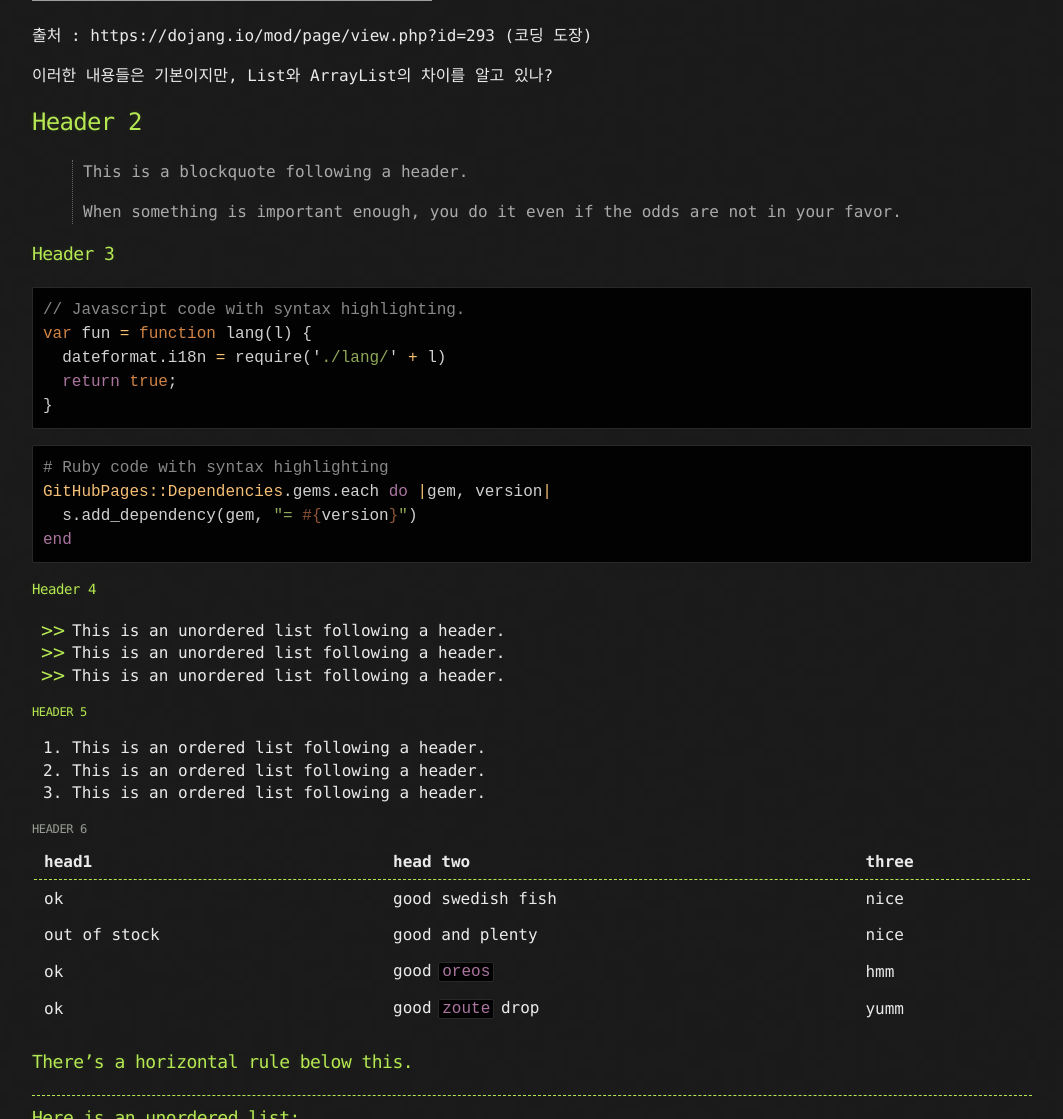
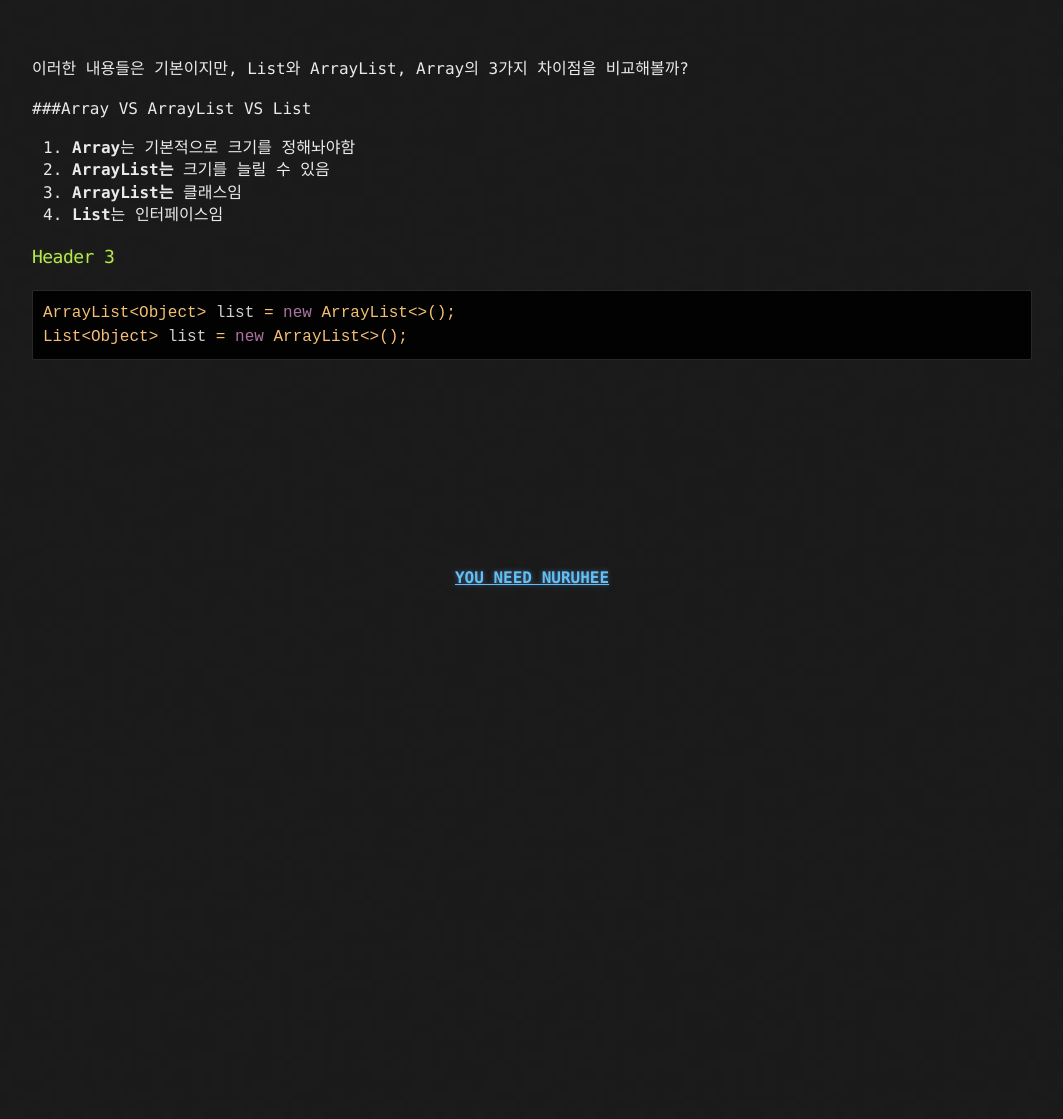
Before and after one commit to dev-nuruhee/nlog, a Jekyll site: the page built from _posts/2021-06-16-SecondPost.md, in a window 1280 px wide and 1400 px high, scrolled down 466 px. Shown: the part 281-1400 px from the top of the window, without its empty margins (108-1171 px from the left). Built offline with Jekyll 4.4.1, drawn with Linux system fonts in a browser that asks for light colours; some of the changed text lies outside the part shown; grey boxes are pictures that could not be loaded.

Commit message:
테스트

````diff
--- a/_posts/2021-06-16-SecondPost.md
+++ b/_posts/2021-06-16-SecondPost.md
@@ -10,116 +10,24 @@ published: true
 배열은 순차적으로 데이터를 저장하고 인덱스 번호로 접근함<br>
 그렇기에 빠른 접근이 가능하지만, 데이터를 추가하거나 삭제에 있어 비교적 어려워. <br>
 
-### Small image
-
 ![배열](https://user-images.githubusercontent.com/54430432/122173266-9261f980-cebc-11eb-8a8d-9bb70dd92f3c.PNG)
 
-출처 : https://dojang.io/mod/page/view.php?id=293 (코딩 도장)
+###출처 : https://dojang.io/mod/page/view.php?id=293 (코딩 도장)
+
 <br>
 
-이러한 내용들은 기본이지만, List와 ArrayList의 차이를 알고 있나?<br>
+이러한 내용들은 기본이지만, List와 ArrayList, Array의 3가지 차이점을 비교해볼까?
 
 
-## [](#header-2)Header 2
+###Array VS ArrayList VS List
+1. **Array**는 기본적으로 크기를 정해놔야함
+1. **ArrayList는** 크기를 늘릴 수 있음
+1. **ArrayList는** 클래스임
+1. **List**는 인터페이스임
 
-> This is a blockquote following a header.
->
-> When something is important enough, you do it even if the odds are not in your favor.
 
 ### [](#header-3)Header 3
-
-```js
-// Javascript code with syntax highlighting.
-var fun = function lang(l) {
-  dateformat.i18n = require('./lang/' + l)
-  return true;
-}
+```java
+ArrayList<Object> list = new ArrayList<>();
+List<Object> list = new ArrayList<>();
 ```
-
-```ruby
-# Ruby code with syntax highlighting
-GitHubPages::Dependencies.gems.each do |gem, version|
-  s.add_dependency(gem, "= #{version}")
-end
-```
-
-#### [](#header-4)Header 4
-
-*   This is an unordered list following a header.
-*   This is an unordered list following a header.
-*   This is an unordered list following a header.
-
-##### [](#header-5)Header 5
-
-1.  This is an ordered list following a header.
-2.  This is an ordered list following a header.
-3.  This is an ordered list following a header.
-
-###### [](#header-6)Header 6
-
-| head1        | head two          | three |
-|:-------------|:------------------|:------|
-| ok           | good swedish fish | nice  |
-| out of stock | good and plenty   | nice  |
-| ok           | good `oreos`      | hmm   |
-| ok           | good `zoute` drop | yumm  |
-
-### There's a horizontal rule below this.
-
-* * *
-
-### Here is an unordered list:
-
-*   Item foo
-*   Item bar
-*   Item baz
-*   Item zip
-
-### And an ordered list:
-
-1.  Item one
-1.  Item two
-1.  Item three
-1.  Item four
-
-### And a nested list:
-
-- level 1 item
-  - level 2 item
-  - level 2 item
-    - level 3 item
-    - level 3 item
-- level 1 item
-  - level 2 item
-  - level 2 item
-  - level 2 item
-- level 1 item
-  - level 2 item
-  - level 2 item
-- level 1 item
-
-
-
-### Large image
-
-
-### Definition lists can be used with HTML syntax.
-
-<dl>
-<dt>Name</dt>
-<dd>Godzilla</dd>
-<dt>Born</dt>
-<dd>1952</dd>
-<dt>Birthplace</dt>
-<dd>Japan</dd>
-<dt>Color</dt>
-<dd>Green</dd>
-</dl>
-
-```
-Long, single-line code blocks should not wrap. They should horizontally scroll if they are too long. This line should be long enough to demonstrate this.
-```
-
-```
-The final element.
-```
````
